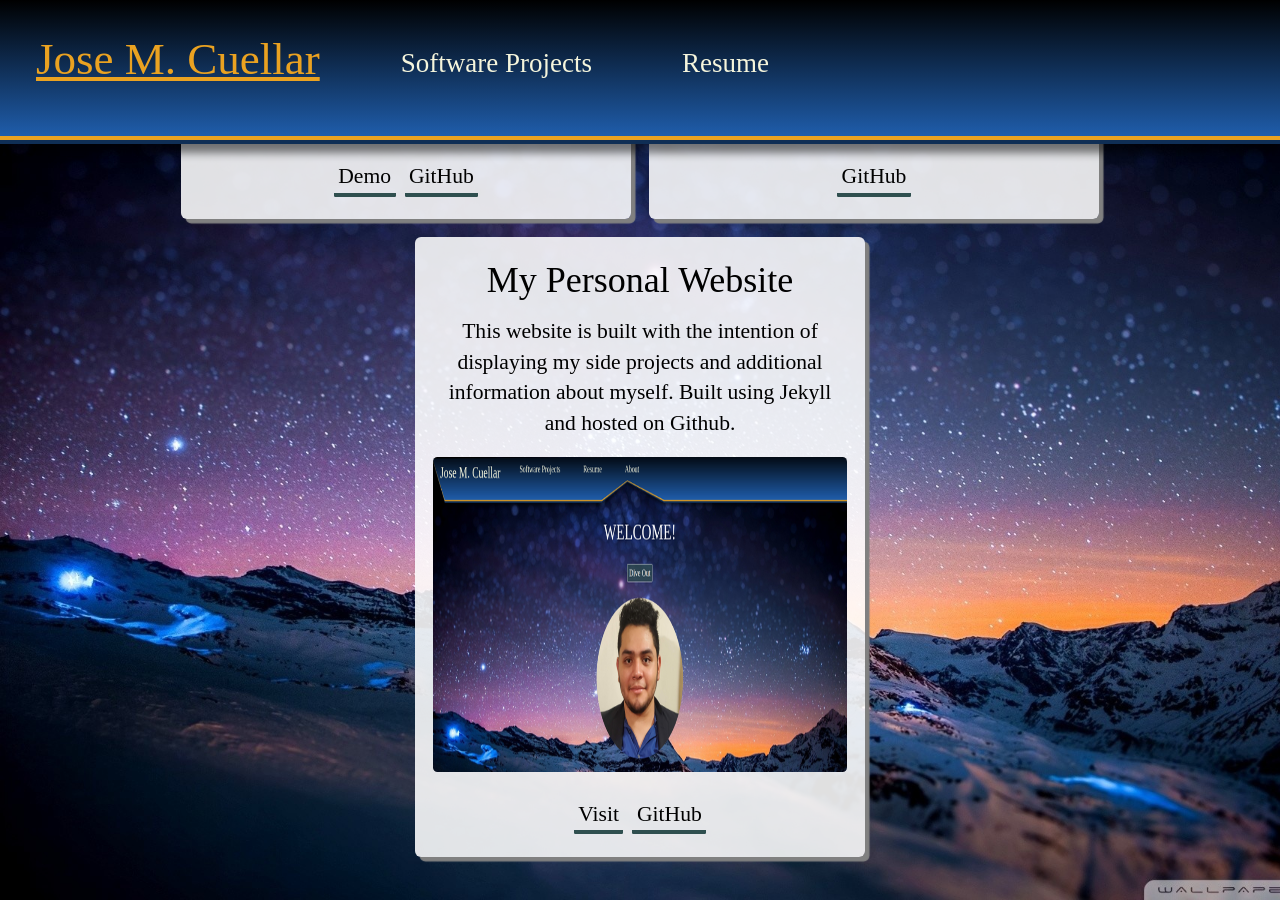
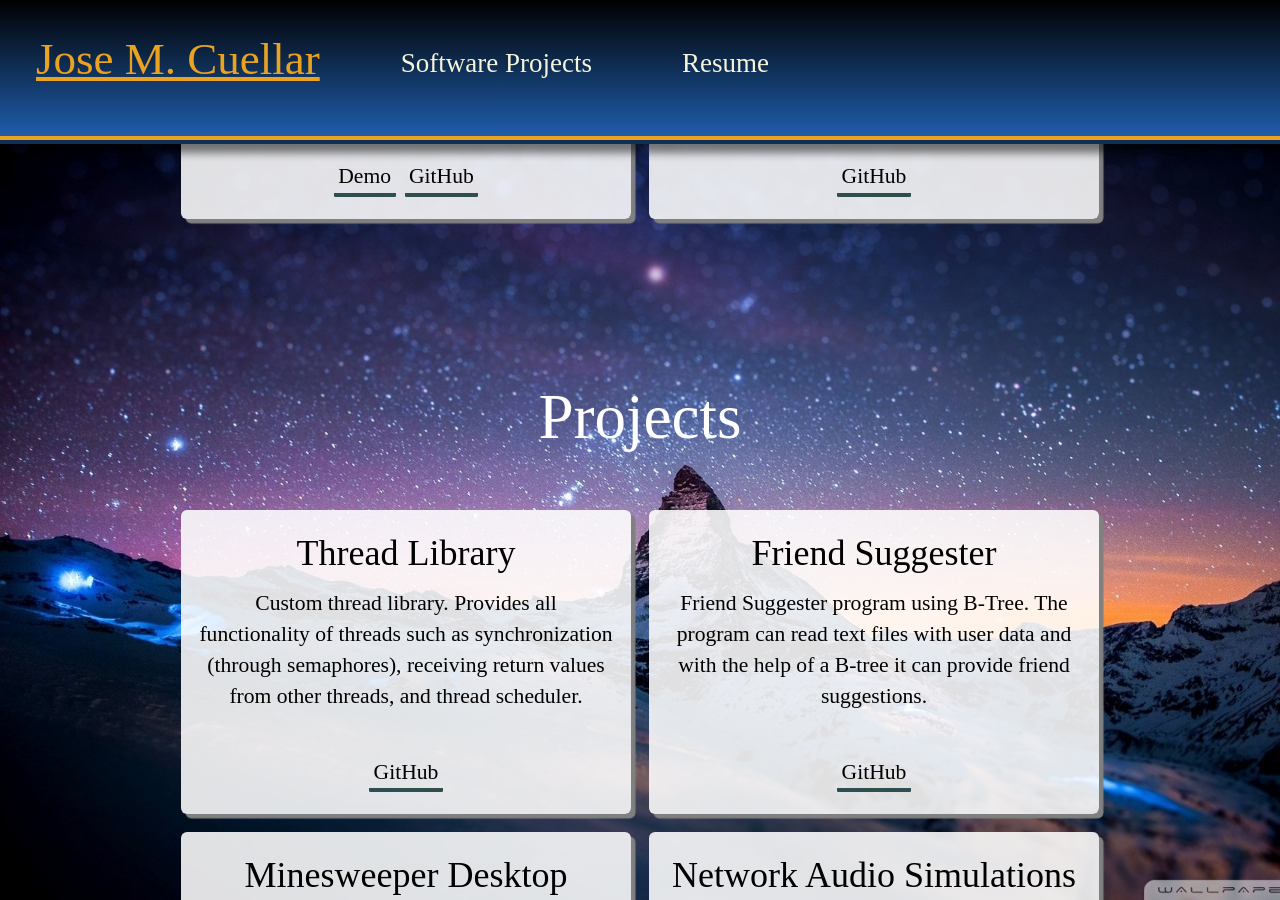
Before and after one commit to jrecinos98/jrecinos98.github.io, a Jekyll site: the page built from html/programming.html, in a window 1280 px wide and 900 px high, scrolled down 1957 px. Built offline with Jekyll 4.4.1, drawn with Linux system fonts in a browser that asks for light colours; some web fonts are replaced.

Commit message:
removed website from projects. Not worth mentioning as it is already in use

```diff
--- a/_data/featured_programming.yml
+++ b/_data/featured_programming.yml
@@ -35,10 +35,3 @@
   description: "Simulation using custom network stack.Exploits the custom stack fails to check package size of reassembled fragments causing an overflow."
   repository:  "https://github.com/jrecinos98/Ping-Of-Death"
   image:       "/assets/images/ping-death.jpg"
-
-- title:       "My Personal Website"
-  description: "This website is built with the intention of displaying my side projects
-                and additional information about myself. Built using Jekyll and hosted on Github."
-  product:     "https://jrecinos.com/"
-  image:       "/assets/images/my-website.png"
-  repository:  "https://github.com/jrecinos98/jrecinos98.github.io"
```
